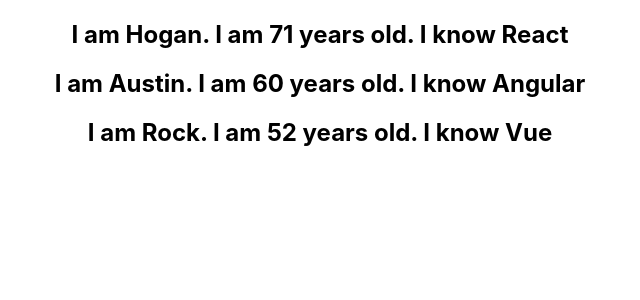
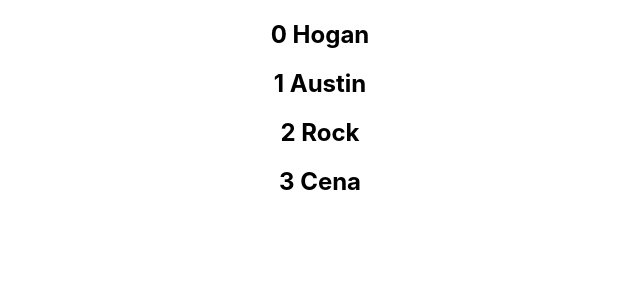
Before and after one commit to DoomRob/HelloWorldReact, a React (Create React App) app: page / in a window 1280 px wide. Shown: the top 300 px of the page, without its empty margins (320-960 px from the left). Built offline with nearby package versions, Linux system fonts and the light colour scheme.

Commit message:
Update NameList.js

```diff
--- a/src/components/NameList.js
+++ b/src/components/NameList.js
@@ -2,28 +2,10 @@
 import Person from './Person';
 
 function NameList() {
-    const persons= [
-        {
-            id: 1,
-            name: 'Hogan',
-            age: 71,
-            skill: 'React'
-        },
-        {
-            id: 2,
-            name: 'Austin',
-            age: 60,
-            skill: 'Angular'
-        },
-        {
-            id: 3,
-            name: 'Rock',
-            age: 52,
-            skill: 'Vue'
-        }
-    ]
-    const personList = persons.map(person => <Person person={person} />)
-    return (<div>{personList}</div>)
+    const names = ['Hogan', 'Austin', 'Rock', 'Cena']
+    const persons= []
+    const nameList = names.map((name, index) => <h2 key={index}>{index} {name}</h2>)
+    return (<div>{nameList}</div>)
 }
 
 export default NameList
```
